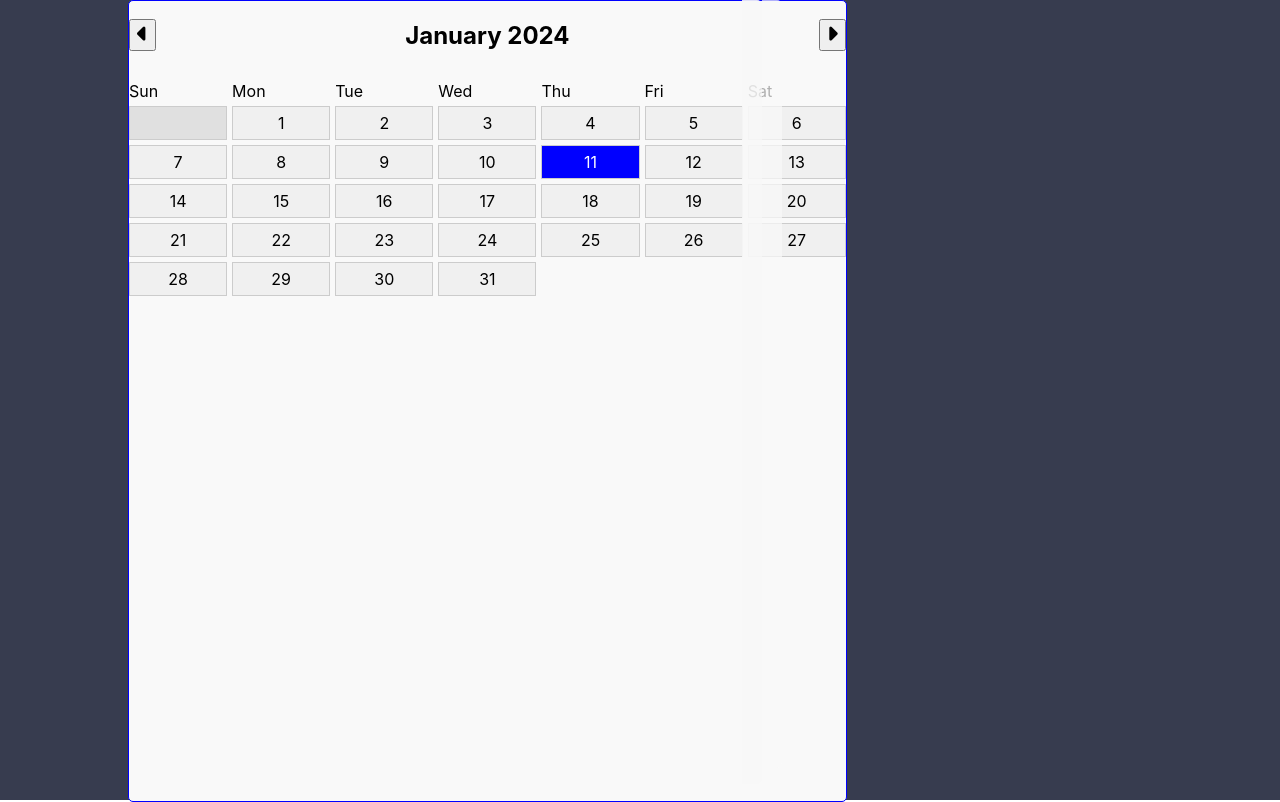
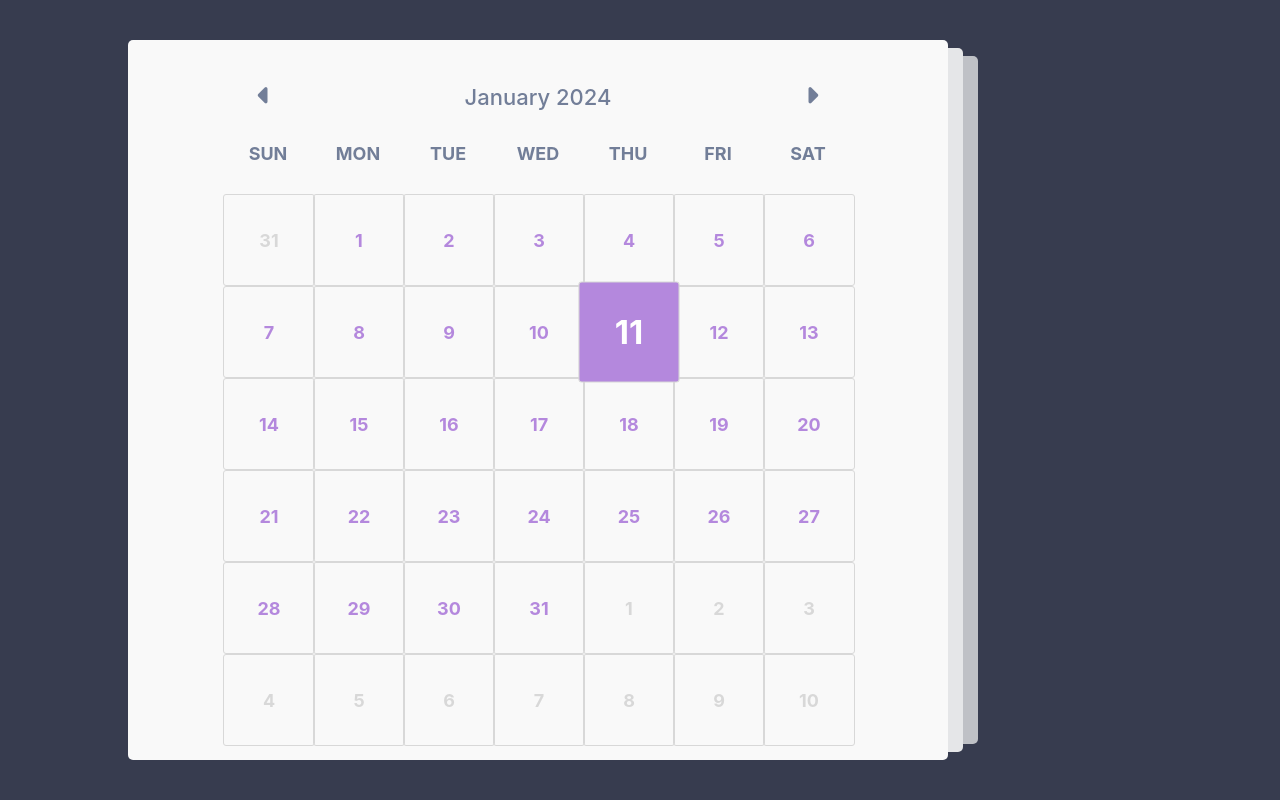
Before and after one commit to velthereal/calendarWeb, a React (Create React App) app: page / in a window 1280 px wide. Built offline with nearby package versions, Linux system fonts and the light colour scheme.

Commit message:
added styles to calendar

```diff
--- a/src/components/Calendar/Calendar.jsx
+++ b/src/components/Calendar/Calendar.jsx
@@ -29,6 +29,10 @@ const Calendar = () => {
    	const handleDateClick = (date) => {
       	setsDate(date);
    	};
+	const showDaysOfWeek = () => {
+		const daysOfWeek = ['Sun', 'Mon', 'Tue', 'Wed', 'Thu', 'Fri', 'Sat'];
+		return daysOfWeek.map(day => <div className='daysName' key={day}>{ day }</div>)
+	}
    	const showCalendar = () => {
       	// const currDate = new Date();
       	const y = sDate.getFullYear();
@@ -38,26 +42,49 @@ const Calendar = () => {
 
       	const allDays = [];
 
-      	// For empty cells
-       	for (let p = 0; p < fDay; p++) {
-         	allDays.push(<div key={`em-${p}`} className="day-box empty"></div>);
+		for(let p = fDay - 1; p >= 0; p--){
+			const prevMonth = m === 0 ? 11 : m - 1;
+			const prevMonthDays = findMonthDays(y, prevMonth);
+			const date = new Date(y, prevMonth, prevMonthDays - p);
+			allDays.push(
+				<div
+					key={`p-${p}`}
+					className={`day-box from-prev-month`}
+					onClick={() => handleDateClick(date)}>
+						{prevMonthDays - p}
+					</div>
+			)
 		}
 
-      	// Show actual days
-      	for (let d = 1; d <= mDays; d++) {
+		for(let d = 1; d <= mDays; d++){
 			const date = new Date(y, m, d);
 			const isSelected = sDate && date.toDateString() === sDate.toDateString();
 
 			allDays.push(
 				<div
 					key={`d-${d}`}
-               		className={`day-box ${isSelected ? "selected" : ""}`}
+					className={`day-box ${isSelected ? 'selected' : ''}`}
 					onClick={() => handleDateClick(date)}>
 						{d}
 					</div>
-         	);
+			)
 		}
 
+		let nextMonthDay = 1;
+		const remainingDays = 42 - (fDay + mDays);
+		for(let n = 0; n < remainingDays; n++){
+			const nextMonth = m === 11 ? m : 1;
+			const date = new Date(y, nextMonth, nextMonthDay);
+			allDays.push(
+				<div
+					key={`n-${n}`}
+					className={`day-box from-next-month`}
+					onClick={() => handleDateClick(date)}>
+						{nextMonthDay}
+				</div>
+			);
+			nextMonthDay++;
+		}
       	return allDays;
    	};
 
@@ -67,7 +94,7 @@ const Calendar = () => {
 		   		<div className="month-year">
 					<button onClick={changeToPrevMonth}><i className="fa-solid fa-caret-left"></i></button>
 					<h2>
-						{sDate.toLocaleString("default", {
+						{sDate.toLocaleString("en-US", {
 							month: "long",
 							year: "numeric",
 						})}
@@ -75,13 +102,7 @@ const Calendar = () => {
 					<button onClick={changeToNextMonth}><i className="fa-solid fa-caret-right"></i></button>
 		   		</div>
 		   		<div className="days">
-					<div>Sun</div>
-					<div>Mon</div>
-					<div>Tue</div>
-					<div>Wed</div>
-					<div>Thu</div>
-					<div>Fri</div>
-					<div>Sat</div>
+					{showDaysOfWeek()}
 					{showCalendar()}
 				</div>
 			 	{/* {sDate && (
--- a/src/components/Calendar/calendar.scss
+++ b/src/components/Calendar/calendar.scss
@@ -1,69 +1,93 @@
 @import '../../styles/base.scss';
+
 .wrapper {
+	padding-top: 40px;
 	display: flex;
-	align-items: baseline;
-	position: relative;
+	align-items: center;
 }
-
 .calendar {
+	box-sizing: border-box;
 	background-color: $white-color;
-	width: 70%;
-	height: 100vh;
+	width: 820px;
+	height: 90vh;
+	padding: 20px 30px;
 	border-radius: 5px;
-	// width: 20rem;
-	// padding: 0.7rem;
-	// margin-left: 1rem;
-	border: 1px solid blue;
-}
-.page1 {
-	height: 98vh;
-	width: 20px;
-	background-color: $white-color;
-	position: absolute;
-	// top: 0;
-	right: 390px;
-	opacity: .9;
-	border-radius: 0 5px 5px 0;
-}
-.page2 {
-	height: 96vh;
-	width: 20px;
-	background-color: $white-color;
-	position: absolute;
-	top: 0;
-	right: 370px;
-	opacity: .7;
-	border-radius: 0 5px 5px 0;
 }
 .month-year {
+	width: 100%;
 	display: flex;
-	margin-bottom: 0.7rem;
-	justify-content: space-between;
+	justify-content: space-around;
 	align-items: center;
+	margin: 20px 0 30px;
 }
-.month-year button {
-	font-size: 1.4rem;
+.month-year button{
+	border: none;
+	background-color: transparent;
+	font-size: 26px;
+	color: $text-color1;
 	cursor: pointer;
 }
+.month-year h2 {
+	margin: 0;
+	color: $text-color1;
+	font-size: 22px;
+	font-weight: 500;
+}
 .days {
+	width: 100%;
 	display: grid;
-	grid-template-columns: repeat(7, 1fr);
-	gap: 5px;
+	grid-template-columns: repeat(7, 90px);
+	justify-content: center;
+}
+.daysName {
+	margin-bottom: 30px;
+	text-align: center;
+	color: $text-color1;
+	text-transform: uppercase;
+	font-size: 18px;
+	font-weight: 700;
 }
 .day-box {
-	height: 2rem;
-	background-color: #f0f0f0;
-	border: 1px solid #ccc;
+	border-radius: 3px;
+	color: $secondary-color;
+	width: 90px;
+	height: 90px;
+	border: 1px solid #d8d8d8;
+	font-size: 18px;
+	font-weight: 700;
 	display: flex;
 	justify-content: center;
 	align-items: center;
 	cursor: pointer;
+	transition: .2s;
 }
 .day-box.empty {
 	background-color: #e0e0e0;
 	cursor: default;
 }
+.day-box.from-prev-month, .day-box.from-next-month{
+	color: #d8d8d8;
+}
 .day-box.selected {
-	background-color: blue;
+	background-color: $secondary-color;
 	color: white;
+	transform: scale(1.1);
+	font-size: 30px;
 }
+
+// -------------------------------------------
+.page1 {
+	height: 88vh;
+	width: 15px;
+	background-color: $white-color;
+	opacity: .9;
+	border-radius: 0 5px 5px 0;
+}
+.page2 {
+	height: 86vh;
+	width: 15px;
+	background-color: $white-color;
+	opacity: .7;
+	border-radius: 0 5px 5px 0;
+}
+// -------------------------------------------
```
Lines whose indentation alone changed are shown as unchanged.
